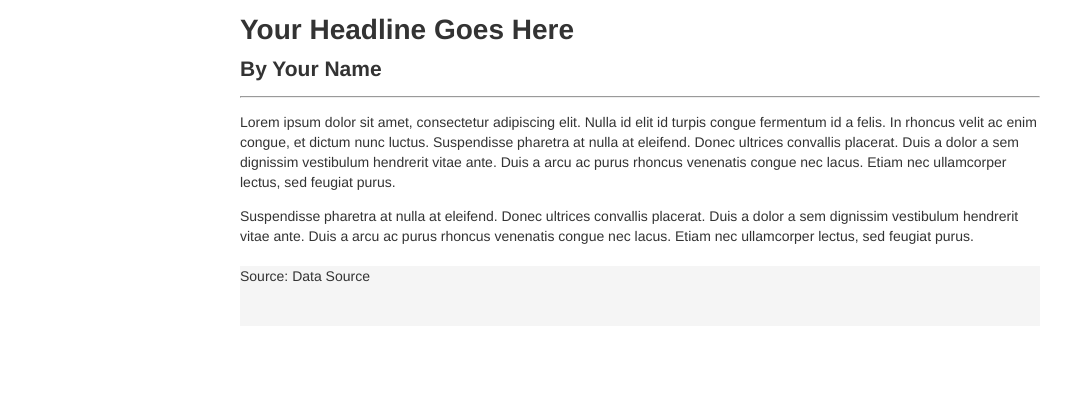
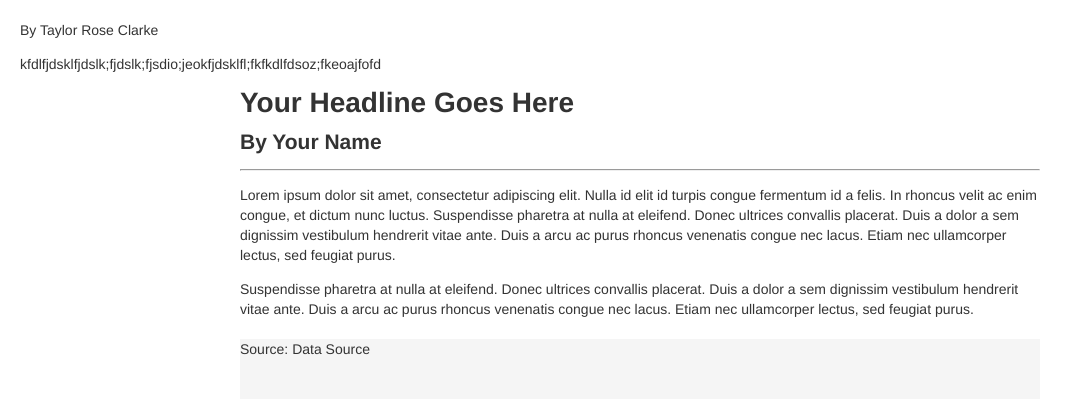
Before and after one commit to taylorrclarke/taylorrclarke.github.io, a plain HTML site: page index.html in a window 1280 px wide. Shown: the whole page, without its empty margins (0-1083 px from the left). Drawn offline with Linux system fonts and the light colour scheme.

Commit message:
Update index.html

```diff
--- a/index.html
+++ b/index.html
@@ -1,12 +1,14 @@
 
 
 <html lang="en">
-  <head>
+  <College Tution: An Analysis
+           <p> By Taylor Rose Clarke </p>
+<p> kfdlfjdsklfjdslk;fjdslk;fjsdio;jeokfjdsklfl;fkfkdlfdsoz;fkeoajfofd </p>
     <meta charset="utf-8">
-    <title>The Increase of college tutition across 4-year public and private schools</title>
+    <title>Hofstra JRNL83 Data Journalism</title>
     <meta name="viewport" content="width=device-width, initial-scale=1.0">
-    <meta name= An analysis of the steady increase of tuition and fees across both public and private 4-year colleges throughout the United States. content="">
-    <meta name= Taylor Rose Clarke content="">
+    <meta name="description" content="">
+    <meta name="author" content="">
 
     <!-- CSS -->
 
```
